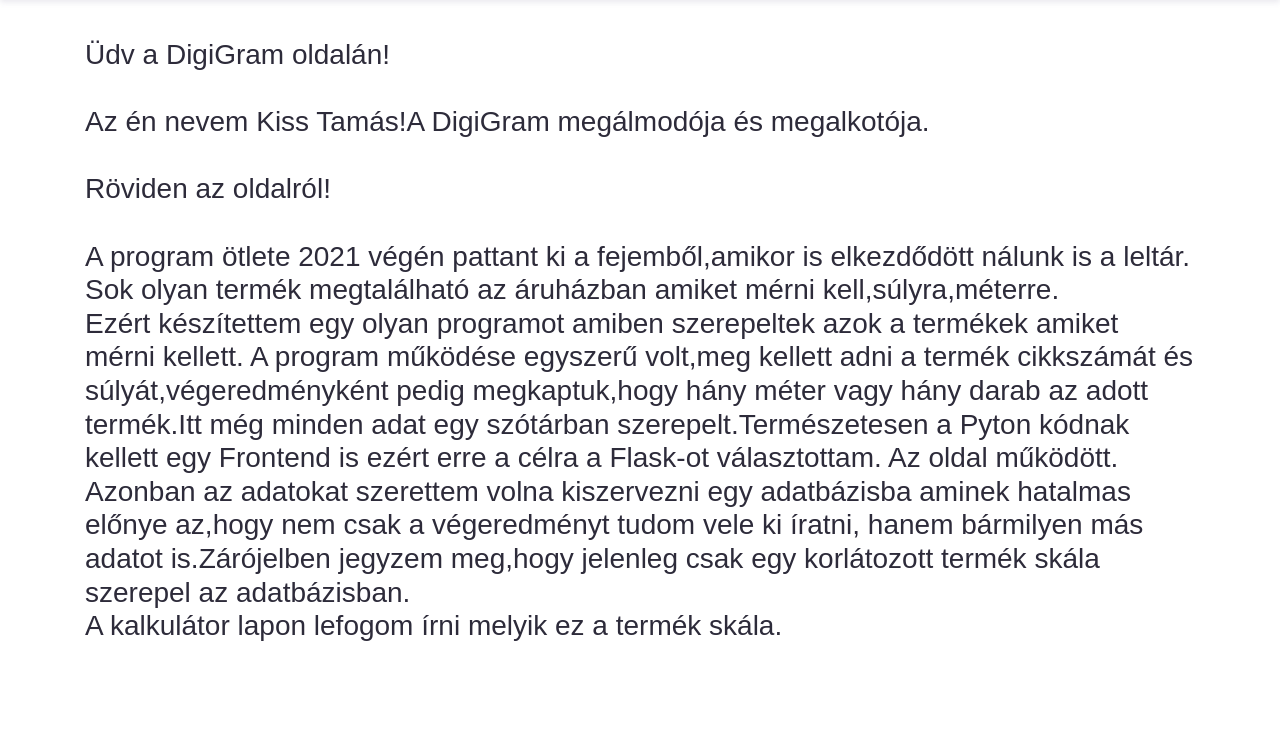
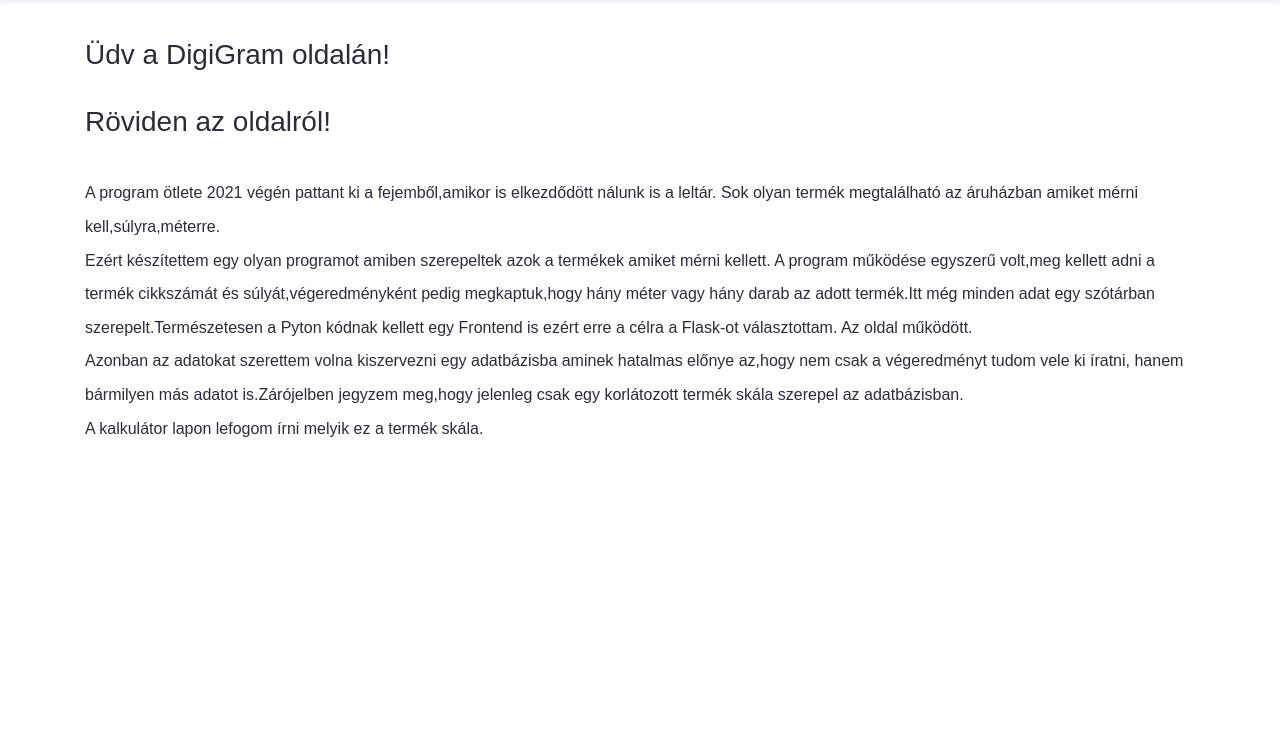
Before and after one commit to wredox/Heroku-weblapom, a Flask app: page / in a window 1280 px wide. Shown: the part 90-821 px from the top of the page. After the commit the page ends 527 px from the top, so only its background shows below. Run offline with Flask 2, Linux system fonts and the light colour scheme; some libraries are stand-ins or nearby versions.

Commit message:
Update index.html

```diff
--- a/flask_alap/templates/index.html
+++ b/flask_alap/templates/index.html
@@ -50,8 +50,8 @@
         <div class="row">
           <div class="col-12">
 
-            <h3 class="mt-5">Üdv a DigiGram oldalán!<br><br>Az én nevem Kiss Tamás!A DigiGram megálmodója és megalkotója.<br><br> Röviden az oldalról!
-            <br><br> A program ötlete 2021 végén pattant ki a fejemből,amikor is elkezdődött nálunk is a leltár.
+            <h3 class="mt-5">Üdv a DigiGram oldalán!<br><br> Röviden az oldalról!
+            <br><br><font size="3"> A program ötlete 2021 végén pattant ki a fejemből,amikor is elkezdődött nálunk is a leltár.
             Sok olyan termék megtalálható az áruházban amiket mérni kell,súlyra,méterre. <br>
             Ezért készítettem egy olyan programot amiben szerepeltek azok a termékek amiket mérni kellett.
             A program működése egyszerű volt,meg kellett adni a termék cikkszámát és súlyát,végeredményként pedig megkaptuk,hogy hány méter vagy hány darab
@@ -59,7 +59,7 @@
             Az oldal működött.<br>
             Azonban az adatokat szerettem volna kiszervezni egy adatbázisba aminek hatalmas előnye az,hogy nem csak a végeredményt tudom vele ki íratni,
             hanem bármilyen más adatot is.Zárójelben jegyzem meg,hogy jelenleg csak egy korlátozott termék skála szerepel az adatbázisban.<br>
-            A kalkulátor lapon lefogom írni melyik ez a termék skála.</h3>
+              A kalkulátor lapon lefogom írni melyik ez a termék skála.</font></h3>
 
           </div>
         </div>
```
